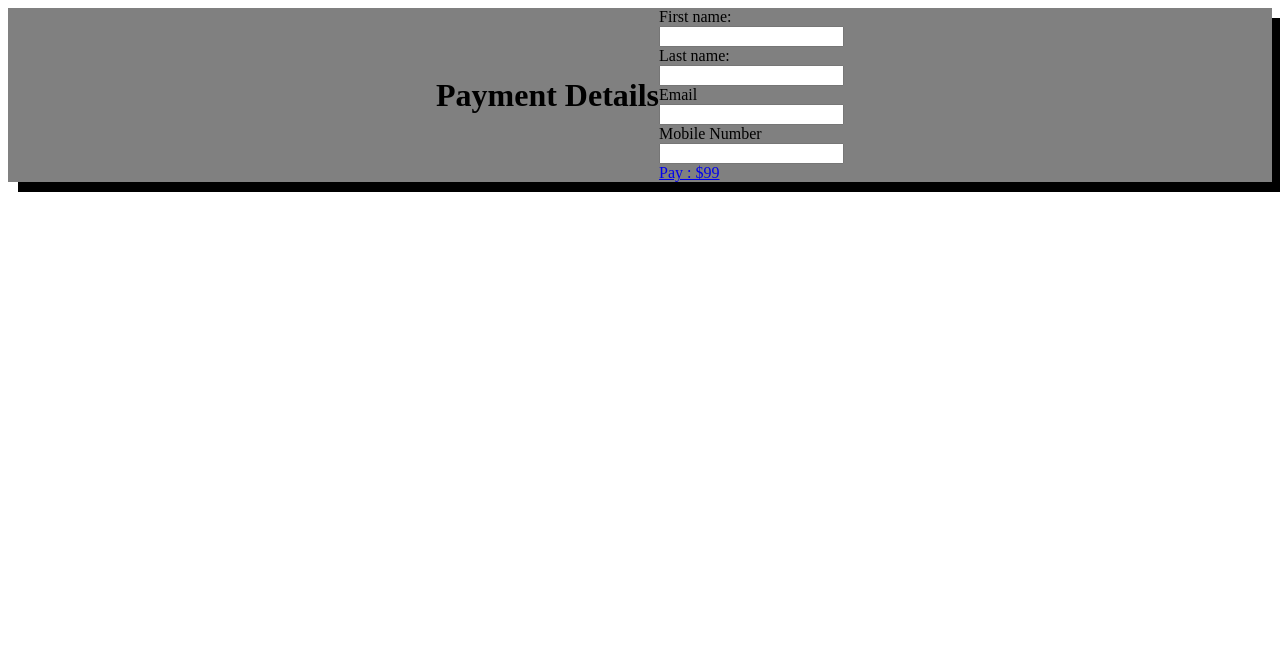
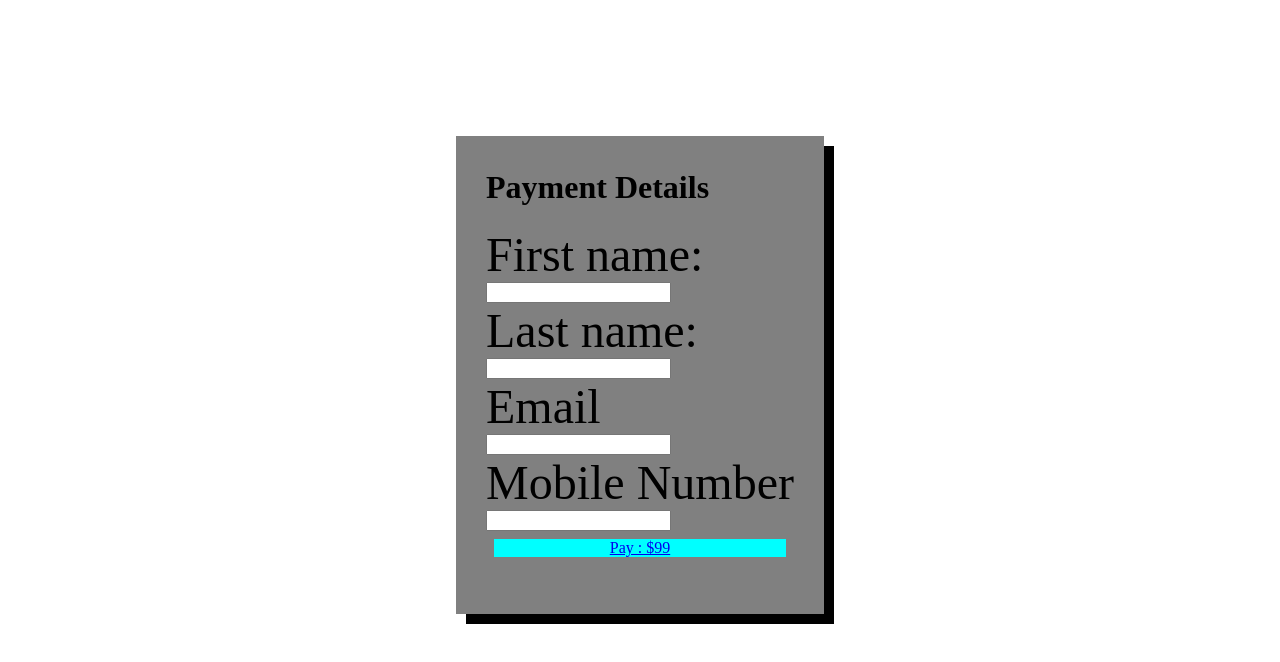
Before and after one commit to Rohit131313/payment3, a plain HTML site: page index.html in a window 1280 px wide. Drawn offline with Linux system fonts and the light colour scheme.

Commit message:
Update index.html

```diff
--- a/index.html
+++ b/index.html
@@ -3,18 +3,42 @@
 <head>
   <title>Learn Meesho Payment Reconciliation</title>
   <style>
-    div{
+    body{
+        display:flex;
+        flex-direction: column;
+        align-items: center;
+        justify-content: center;
+        padding:10%;
+    }
+    .div{
       display:flex;
       justify-content:center;
       align-items:center;
       background-color:grey;
       box-shadow: 10px 10px black;
+      display:grid;
+      grid-template-rows: 10% 90%;
+      padding:3%;
     }
+    label{
+        font-size: 6vh;
+    }
+    a{
+        display:flex;
+        justify-content: center;
+        background-color: aqua;
+        border:1vh solid grey;
+
+    }
+
   </style>
 </head>
 <body>
-  <div>
+  <div class="div">
+    <div>
      <h1>Payment Details</h1>
+    </div>
+    <div>
     <form>
       <label for="fname">First name:</label><br>
       <input type="text" id="fname"><br>
@@ -27,6 +51,7 @@
 
       <a href="https://learnwithuspayment.blogspot.com/2023/03/option.html">Pay : $99</a>
     </form>
+    </div>
   </div>
 
 </body>
```
